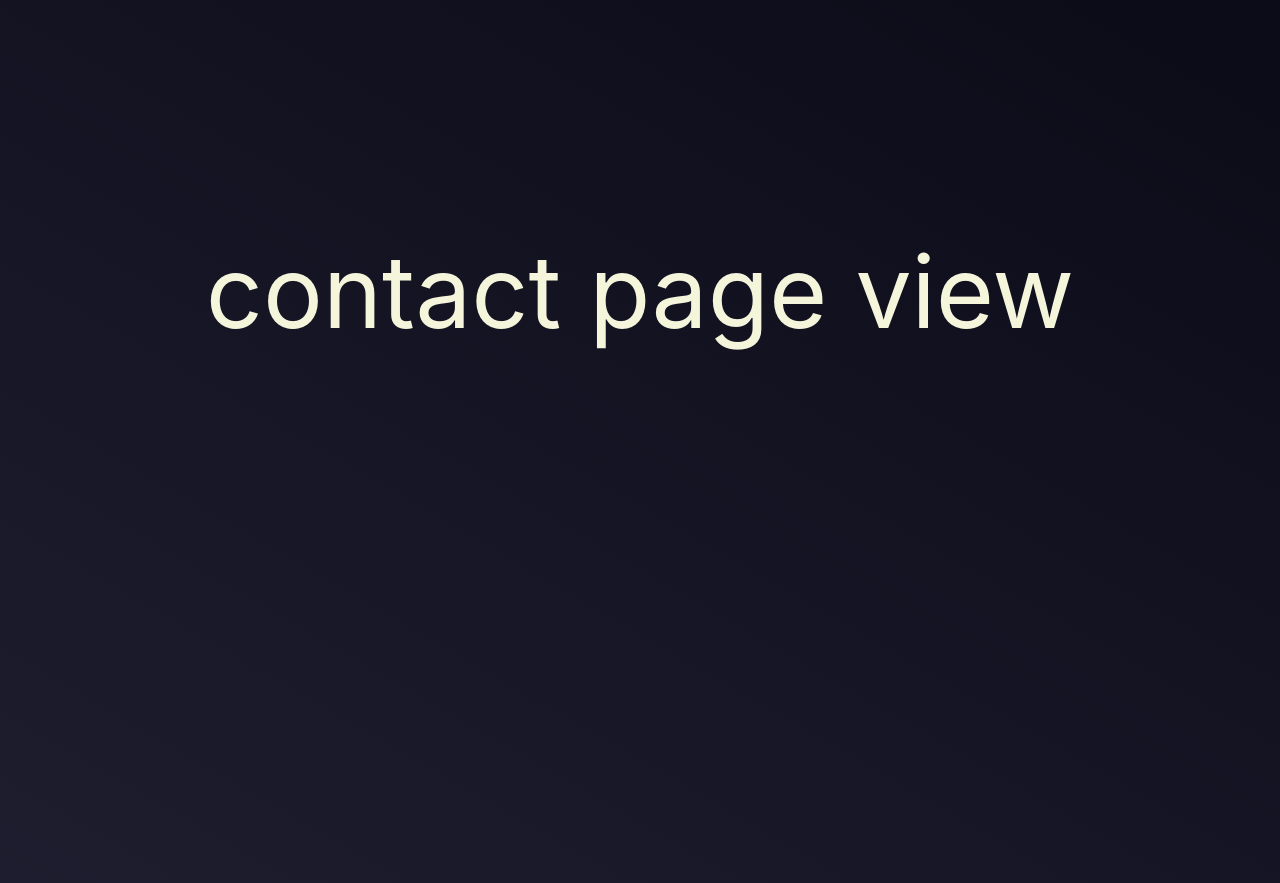
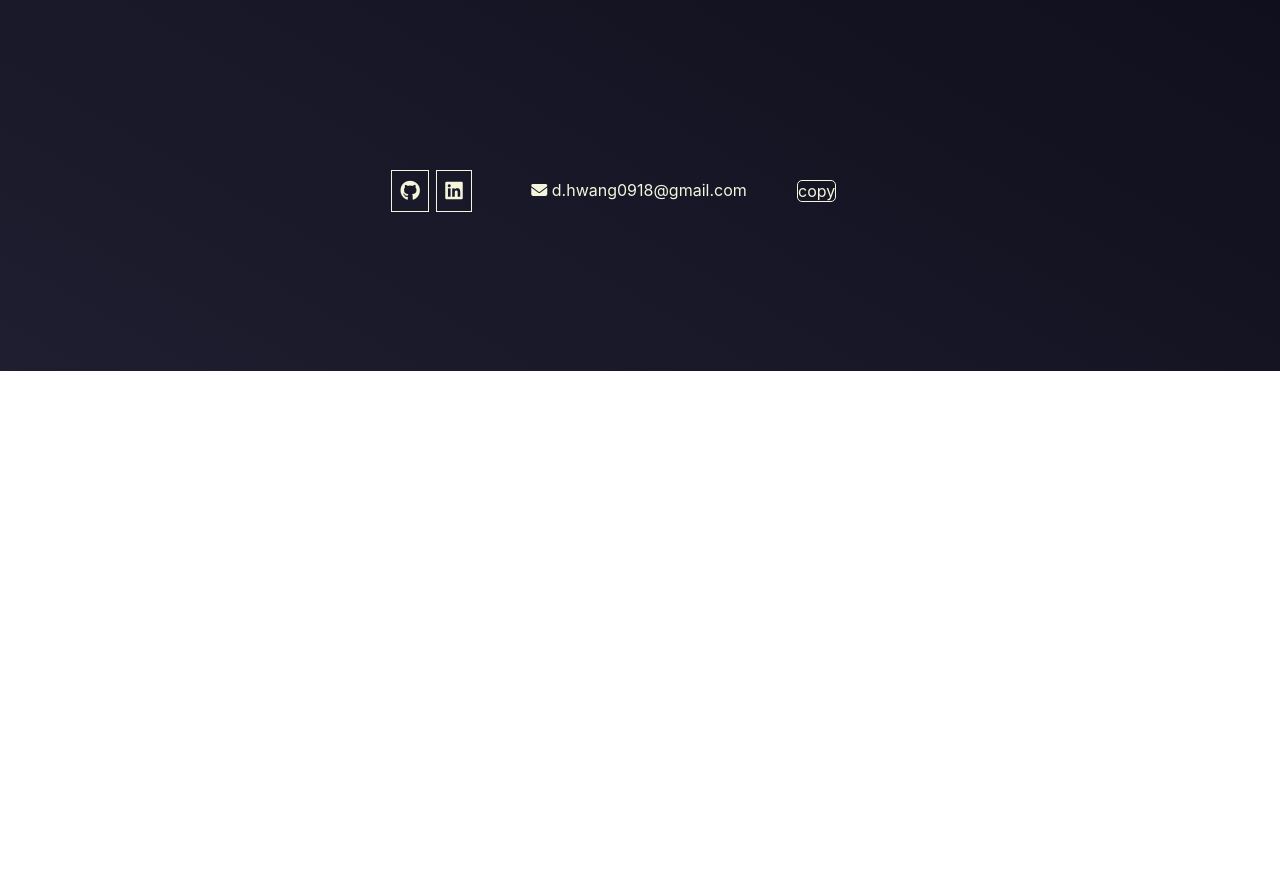
Before and after one commit to escapeuw/escapeuw.github.io, a React (Create React App) app: page / in a window 1280 px wide. Shown: the part 2600-3483 px from the top of the page. After the commit the page ends 2971 px from the top, so only its background shows below. Built offline with nearby package versions, Linux system fonts and the light colour scheme.

Commit message:
contact page update #1

```diff
--- a/src/App.css
+++ b/src/App.css
@@ -12,6 +12,7 @@
   color: beige;
   display: flex;
   flex-direction: column;
+  align-items: center;
   /*
   width: 100vw;*/
 }
--- a/src/contact/contact.css
+++ b/src/contact/contact.css
@@ -1,9 +1,52 @@
 #contact {
     box-sizing: border-box;
-    text-align: center;
-    height: 100vh;
-    width: 100%;
-    font-size: 100px;
+    height: 30vh;
+    width: 80%;
+    font-size: 20px;
+    display: flex;
+    justify-content: center;
+}
+
+.contactContainer {
+    width: 50%;
+    height: 50%;
+    display: flex;
+    justify-content: space-evenly;
+    align-items: center;
+    flex-wrap: wrap;
+}
+
+.contactItem {
+    border: 1px solid beige;
+    padding: 8px;
+}
+.contactItem:hover {
+    border: 1px solid #77d7ec;
+    background: -webkit-linear-gradient(45deg, #65adaf, #77d7ec, #5572c0);
+    -webkit-background-clip: text;
+    -webkit-text-fill-color: transparent;
+    transition: 0.15s;
+    transform: scale(1.02);
+}
+
+.contactEmail {
+    font-size: 15px;
+}
+.noBorder {
+    border: none;
+}
+
+.email {
+    padding: 2px;
+    width: 80%;
+    font-size: 1rem;
+    display: flex;
+    justify-content: space-evenly;
+}
+.copyButton {
+    border: 1px solid beige;
+    border-radius: 5px;
+
 }
 
 @media screen and (max-width: 600px) {
--- a/src/contact/contact.jsx
+++ b/src/contact/contact.jsx
@@ -3,7 +3,14 @@ import './contact.css';
 function Contact() {
     return (
         <section id="contact">
-            <p>contact page view</p>
+            <div className="contactContainer">
+                <div className="contactItem"><i class="fa-brands fa-github"></i></div>
+                <div className="contactItem"><i class="fa-brands fa-linkedin"></i></div>
+                <div className="email">
+                    <span><i class="fa-solid fa-envelope"></i> d.hwang0918@gmail.com</span>
+                    <span className="copyButton">copy</span>
+                </div>
+            </div>
         </section>
     )
 }
```
